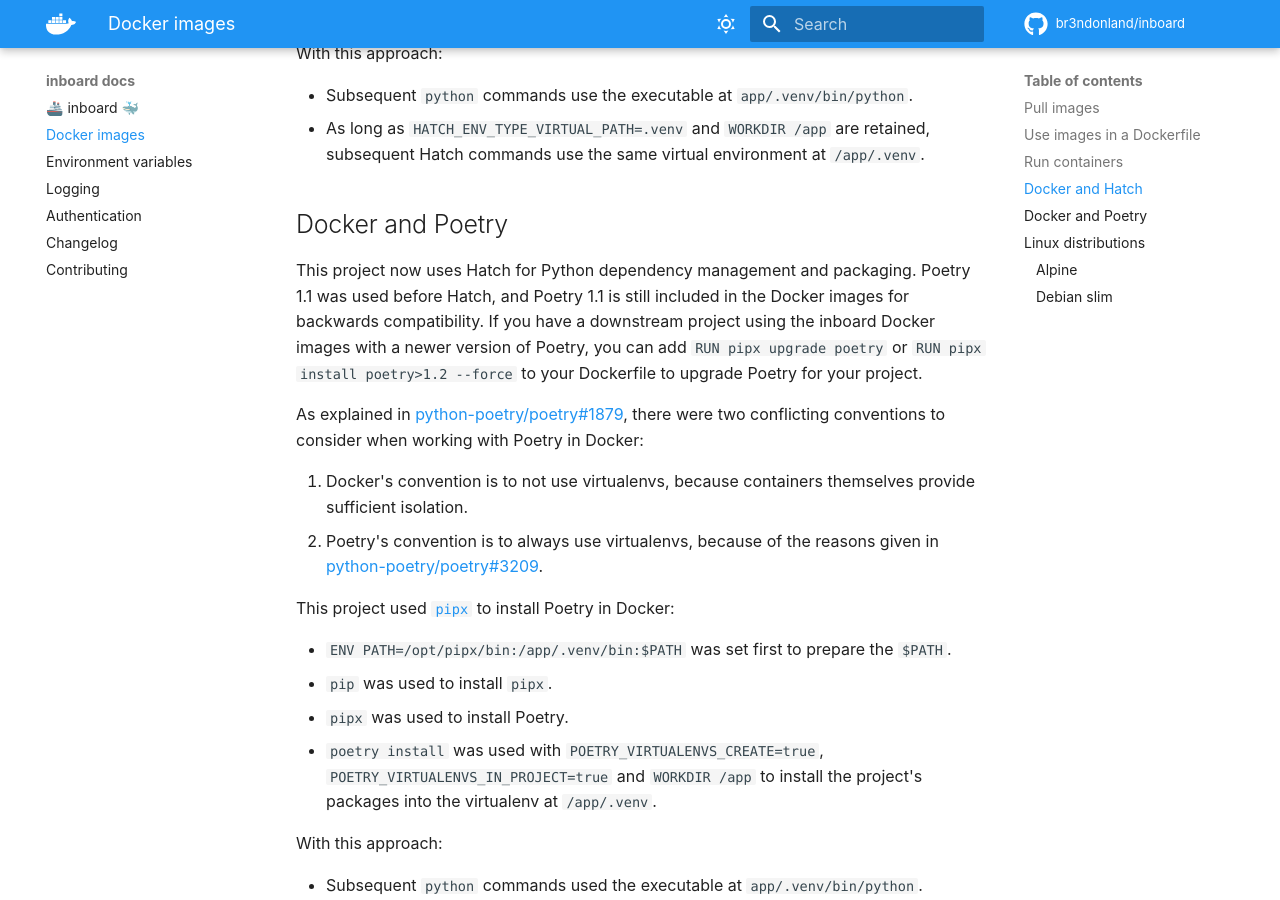
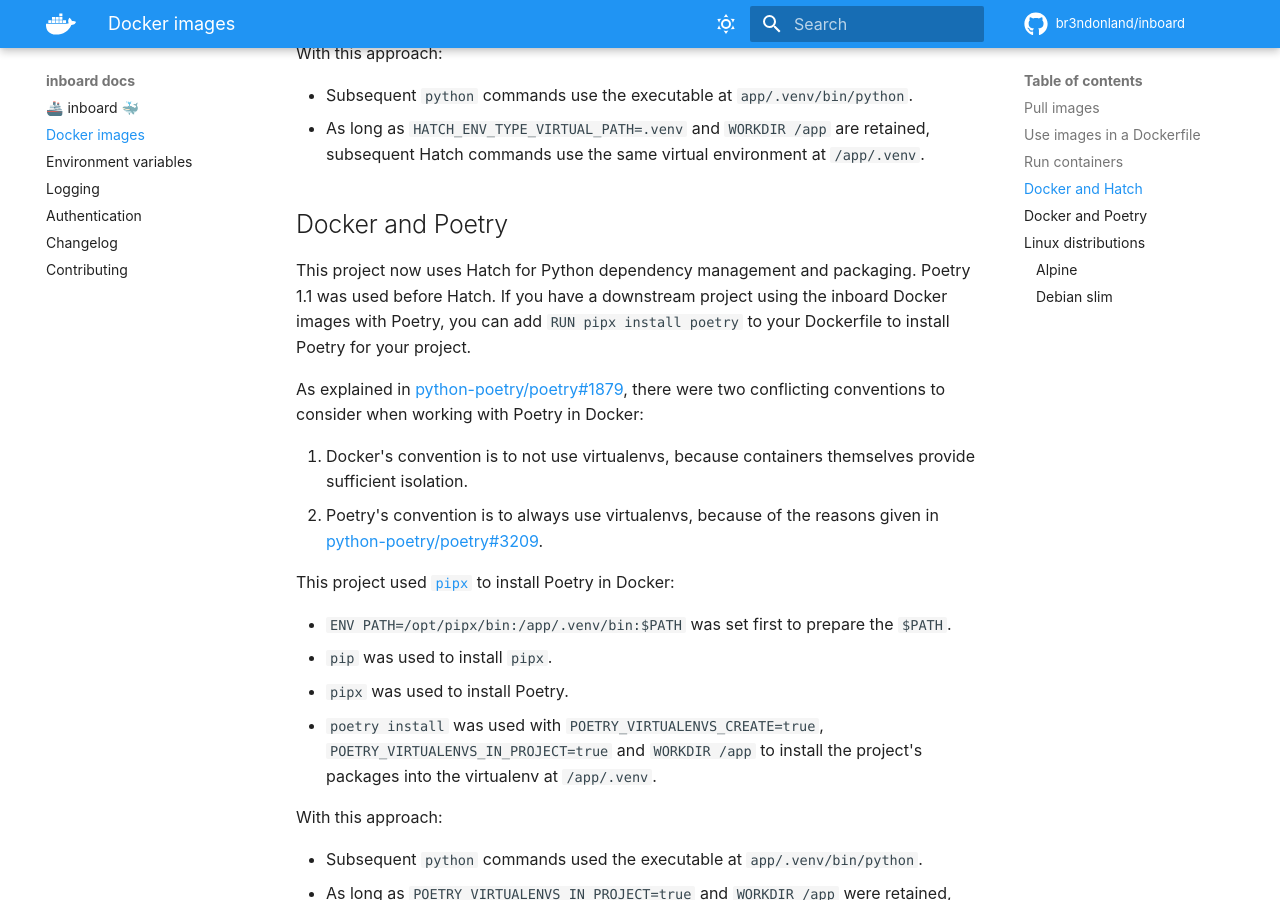
Before and after one commit to br3ndonland/inboard, an MkDocs documentation site: the page built from docs/docker.md, in a window 1280 px wide and 900 px high, scrolled down 5878 px. Built offline with MkDocs 1.6.1 and Material for MkDocs 9.7.7, drawn with Linux system fonts in a browser that asks for light colours; comment, search, counter and statistics services are not loaded.

Commit message:
Remove Poetry 1.1 from Docker images
As described in the changelog entry for
[inboard 0.38](https://inboard.bws.bio/changelog#0380-2023-02-26) and
the [inboard docs](https://inboard.bws.bio/docker#docker-and-poetry),
inboard switched its dependency management and packaging from Poetry 1.1
to Hatch. Poetry 1.1 was retained in the inboard Docker images for
backwards compatibility, but Poetry 1.1 is unmaintained and so it must
eventually be removed.

This commit will remove Poetry 1.1 from the inboard Docker images.
This is a **BREAKING CHANGE**.

How to deal with this breaking change:

- If you are not using Poetry there are no changes needed.
- If you are still using Poetry add `RUN pipx install poetry`
  to your Dockerfile.

```diff
--- a/docs/docker.md
+++ b/docs/docker.md
@@ -273,7 +273,7 @@
 
 ## Docker and Poetry
 
-This project now uses Hatch for Python dependency management and packaging. Poetry 1.1 was used before Hatch, and Poetry 1.1 is still included in the Docker images for backwards compatibility. If you have a downstream project using the inboard Docker images with a newer version of Poetry, you can add `RUN pipx upgrade poetry` or `RUN pipx install poetry>1.2 --force` to your Dockerfile to upgrade Poetry for your project.
+This project now uses Hatch for Python dependency management and packaging. Poetry 1.1 was used before Hatch. If you have a downstream project using the inboard Docker images with Poetry, you can add `RUN pipx install poetry` to your Dockerfile to install Poetry for your project.
 
 As explained in [python-poetry/poetry#1879](https://github.com/python-poetry/poetry/discussions/1879#discussioncomment-346113), there were two conflicting conventions to consider when working with Poetry in Docker:
 
```
Also changed, not shown: 1 other file.
